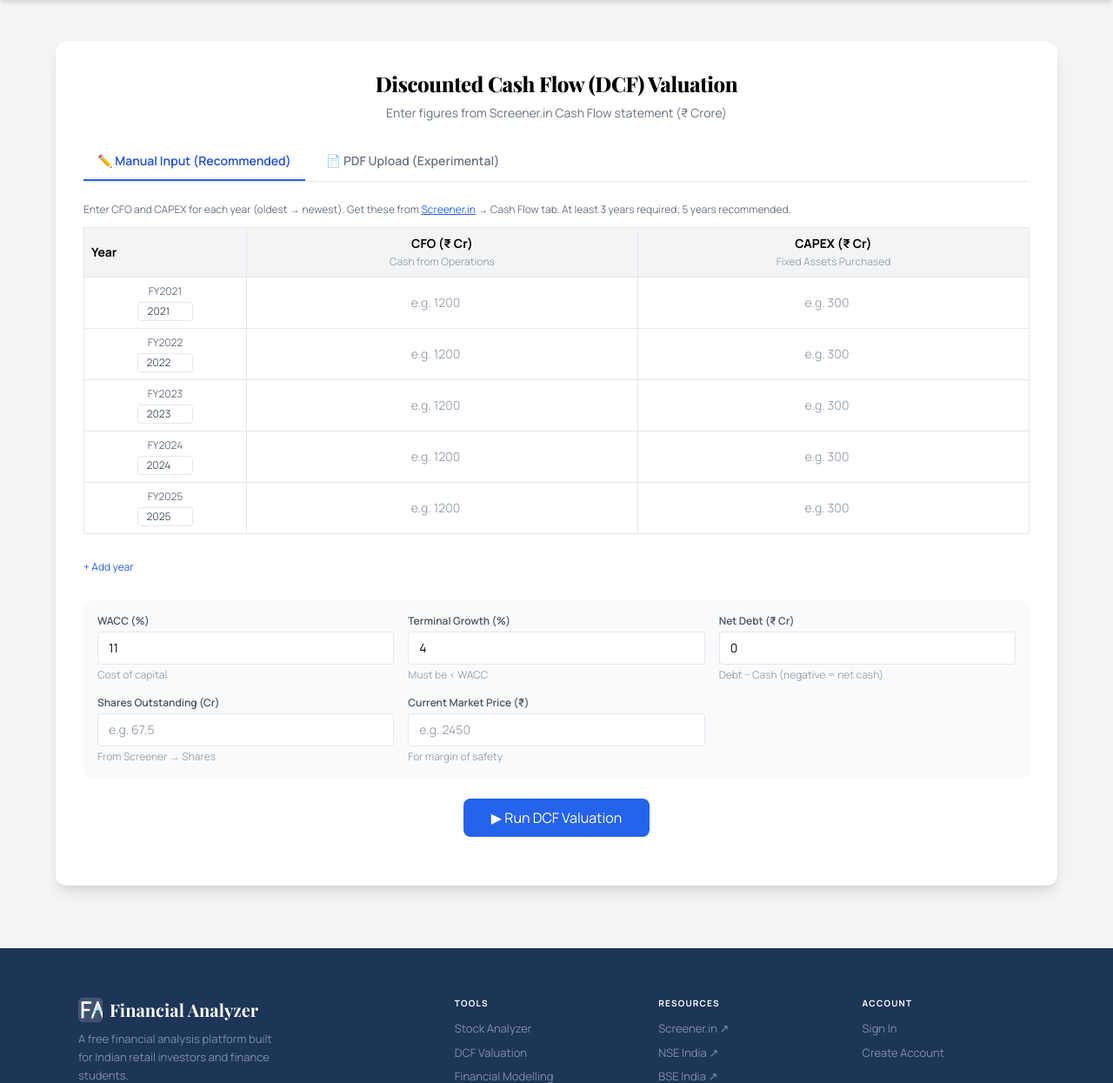
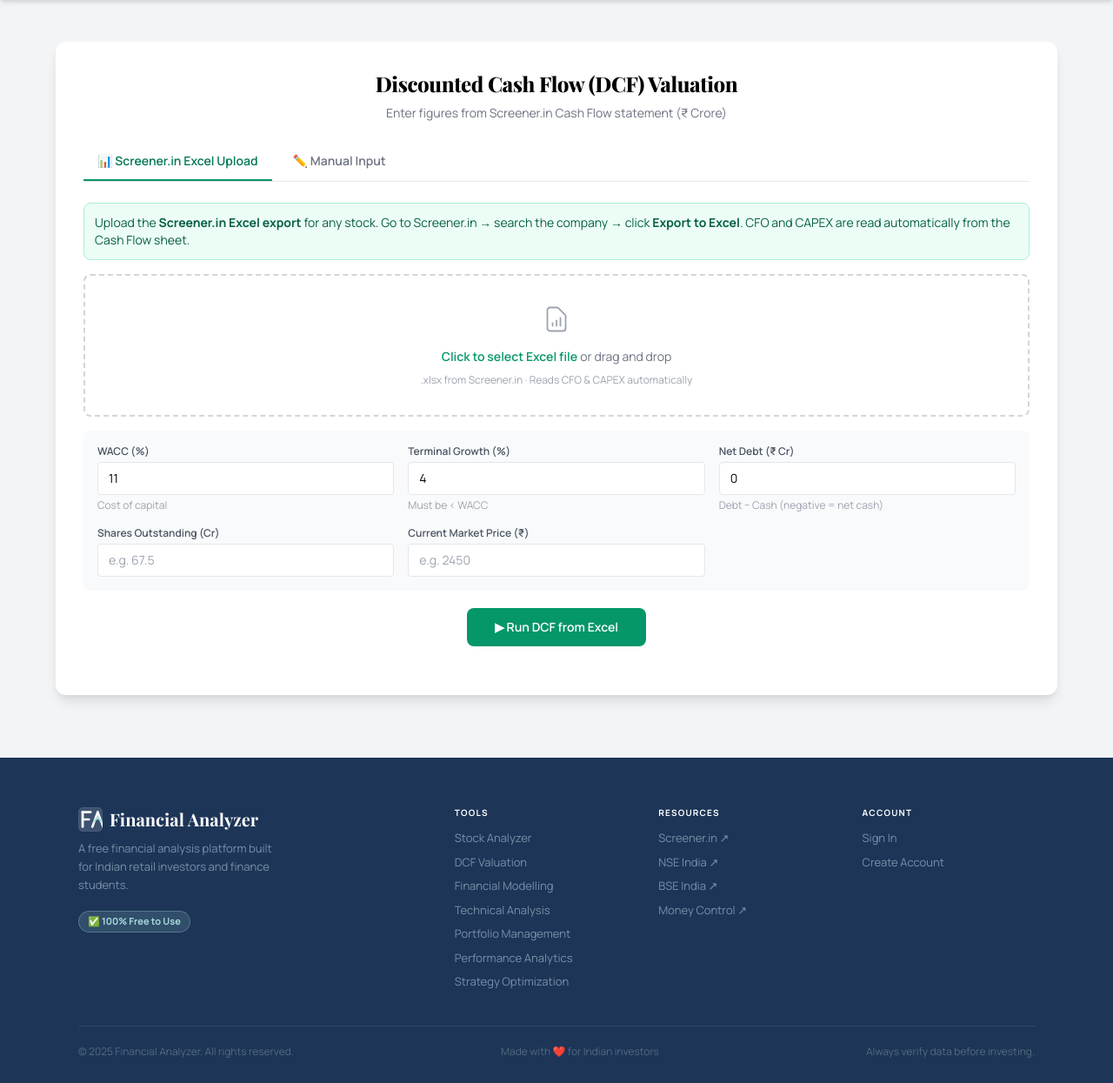
Before and after one commit to shadab-cyber/Financial-Analyzer, a Flask app: page /dcf in a window 1280 px wide. Shown: the part 64-1309 px from the top of the page at 87% size. Run offline with Flask 3, Linux system fonts and the light colour scheme; parts of the project's set-up code (start-up, migrations or seed data) failed here and were passed over; some libraries are stand-ins or nearby versions.

Commit message:
dcfvaluation.html

```diff
--- a/templates/dcfvaluation.html
+++ b/templates/dcfvaluation.html
@@ -300,20 +300,19 @@
   </h1>
   <p class="text-center text-sm text-gray-500 mb-6">Enter figures from Screener.in Cash Flow statement (₹ Crore)</p>
 
-  <!-- ── MODE TABS ─────────────────────────────────────────────────── -->
   <div class="flex gap-2 mb-6 border-b">
+    <button id="tabExcel" onclick="switchTab('excel')"
+      class="px-4 py-2 text-sm font-semibold border-b-2 border-green-600 text-green-700">
+      📊 Screener.in Excel Upload
+    </button>
     <button id="tabManual" onclick="switchTab('manual')"
-      class="px-4 py-2 text-sm font-semibold border-b-2 border-blue-600 text-blue-700">
-      ✏️ Manual Input (Recommended)
-    </button>
-    <button id="tabPdf" onclick="switchTab('pdf')"
       class="px-4 py-2 text-sm font-semibold text-gray-500 border-b-2 border-transparent hover:text-gray-700">
-      📄 PDF Upload (Experimental)
+      ✏️ Manual Input
     </button>
   </div>
 
-  <!-- ── MANUAL INPUT PANEL ────────────────────────────────────────── -->
-  <div id="panelManual">
+  <!-- ── MANUAL INPUT PANEL ─────────────────────────────────────────────── -->
+  <div id="panelManual" class="hidden">
     <p class="text-xs text-gray-500 mb-3">
       Enter CFO and CAPEX for each year (oldest → newest). Get these from
       <a href="https://screener.in" target="_blank" class="text-blue-600 underline">Screener.in</a>
@@ -373,56 +372,61 @@
     </div>
   </div>
 
-  <!-- ── PDF UPLOAD PANEL ─────────────────────────────────────────── -->
-  <div id="panelPdf" class="hidden">
-    <div class="bg-blue-50 border border-blue-200 rounded p-3 mb-4 text-sm text-blue-800">
-      Upload <strong>5 or more</strong> annual report PDFs (one per financial year, oldest to newest) for a reliable multi-year DCF. Text-based PDFs only — scanned image PDFs are not supported.
+  <!-- ── EXCEL UPLOAD PANEL (default) ─────────────────────────────────── -->
+  <div id="panelExcel">
+    <div class="bg-green-50 border border-green-200 rounded-lg p-3 mb-4 text-sm text-green-800">
+      Upload the <strong>Screener.in Excel export</strong> for any stock. Go to Screener.in &rarr; search the company &rarr; click <strong>Export to Excel</strong>. CFO and CAPEX are read automatically from the Cash Flow sheet.
     </div>
-    <div class="border-2 border-dashed p-6 rounded-lg mb-4 text-center" id="pdfDropZone"
-         ondragover="event.preventDefault();this.classList.add('border-blue-400','bg-blue-50')"
-         ondragleave="this.classList.remove('border-blue-400','bg-blue-50')"
-         ondrop="handlePdfDrop(event)">
-      <svg xmlns="http://www.w3.org/2000/svg" class="mx-auto mb-2 text-gray-400" width="32" height="32" fill="none" viewBox="0 0 24 24" stroke="currentColor" stroke-width="1.5">
-        <path stroke-linecap="round" stroke-linejoin="round" d="M9 13h6m-3-3v6m5 5H7a2 2 0 01-2-2V5a2 2 0 012-2h5.586a1 1 0 01.707.293l5.414 5.414a1 1 0 01.293.707V19a2 2 0 01-2 2z"/>
+
+    <div class="border-2 border-dashed border-gray-300 rounded-lg p-8 mb-4 text-center cursor-pointer hover:border-green-400 hover:bg-green-50 transition"
+         id="excelDropZone"
+         ondragover="event.preventDefault();this.classList.add('border-green-400','bg-green-50')"
+         ondragleave="this.classList.remove('border-green-400','bg-green-50')"
+         ondrop="handleExcelDrop(event)">
+      <svg xmlns="http://www.w3.org/2000/svg" class="mx-auto mb-3 text-gray-400" width="36" height="36" fill="none" viewBox="0 0 24 24" stroke="currentColor" stroke-width="1.2">
+        <path stroke-linecap="round" stroke-linejoin="round" d="M9 17v-2m3 2v-4m3 4v-6m2 10H7a2 2 0 01-2-2V5a2 2 0 012-2h5.586a1 1 0 01.707.293l5.414 5.414a1 1 0 01.293.707V19a2 2 0 01-2 2z"/>
       </svg>
-      <label for="pdfFiles" class="cursor-pointer text-blue-600 font-semibold hover:underline">Click to select PDFs</label>
-      <span class="text-gray-500 text-sm"> or drag and drop here</span>
-      <input type="file" id="pdfFiles" accept=".pdf" multiple class="hidden" onchange="updatePdfFileList()" />
-      <p class="text-xs text-gray-400 mt-2">Minimum 5 PDFs · One annual report per year · Max 500 MB total</p>
+      <label for="excelFile" class="cursor-pointer text-green-600 font-semibold hover:underline text-sm">Click to select Excel file</label>
+      <span class="text-gray-500 text-sm"> or drag and drop</span>
+      <input type="file" id="excelFile" accept=".xlsx,.xls" class="hidden" onchange="onExcelSelected()" />
+      <p class="text-xs text-gray-400 mt-2">.xlsx from Screener.in &middot; Reads CFO &amp; CAPEX automatically</p>
     </div>
-    <!-- File list preview -->
-    <div id="pdfFileList" class="hidden mb-4">
-      <div class="flex items-center justify-between mb-2">
-        <span class="text-xs font-semibold text-gray-600" id="pdfFileCount"></span>
-        <button onclick="clearPdfFiles()" class="text-xs text-red-500 hover:underline">Clear all</button>
-      </div>
-      <ul id="pdfFileItems" class="text-xs text-gray-600 border rounded divide-y max-h-40 overflow-y-auto bg-gray-50"></ul>
+
+    <div id="excelFilePreview" class="hidden mb-4 flex items-center gap-3 bg-gray-50 border rounded-lg px-4 py-3">
+      <svg xmlns="http://www.w3.org/2000/svg" width="20" height="20" fill="none" viewBox="0 0 24 24" stroke="#16a34a" stroke-width="1.5"><path stroke-linecap="round" stroke-linejoin="round" d="M9 17v-2m3 2v-4m3 4v-6m2 10H7a2 2 0 01-2-2V5a2 2 0 012-2h5.586a1 1 0 01.707.293l5.414 5.414a1 1 0 01.293.707V19a2 2 0 01-2 2z"/></svg>
+      <span id="excelFileName" class="text-sm font-medium text-gray-700 flex-1"></span>
+      <button onclick="clearExcelFile()" class="text-xs text-red-500 hover:underline">Remove</button>
     </div>
-    <div class="grid grid-cols-2 md:grid-cols-3 gap-4 mb-4 p-4 bg-gray-50 rounded-lg">
+
+    <div class="grid grid-cols-2 md:grid-cols-3 gap-4 mb-5 p-4 bg-gray-50 rounded-lg">
       <div>
         <label class="block text-xs font-semibold text-gray-600 mb-1">WACC (%)</label>
-        <input type="number" id="inputWACCPdf" value="11" step="0.5" class="w-full border rounded px-3 py-2 text-sm" />
+        <input type="number" id="inputWACCExcel" value="11" min="5" max="30" step="0.5" class="w-full border rounded px-3 py-2 text-sm" />
+        <p class="text-xs text-gray-400 mt-1">Cost of capital</p>
       </div>
       <div>
         <label class="block text-xs font-semibold text-gray-600 mb-1">Terminal Growth (%)</label>
-        <input type="number" id="inputTermGrowthPdf" value="4" step="0.5" class="w-full border rounded px-3 py-2 text-sm" />
+        <input type="number" id="inputTermGrowthExcel" value="4" min="0" max="10" step="0.5" class="w-full border rounded px-3 py-2 text-sm" />
+        <p class="text-xs text-gray-400 mt-1">Must be &lt; WACC</p>
       </div>
       <div>
-        <label class="block text-xs font-semibold text-gray-600 mb-1">Net Debt (₹ Cr)</label>
-        <input type="number" id="inputNetDebtPdf" value="0" class="w-full border rounded px-3 py-2 text-sm" />
+        <label class="block text-xs font-semibold text-gray-600 mb-1">Net Debt (&#8377; Cr)</label>
+        <input type="number" id="inputNetDebtExcel" value="0" step="1" class="w-full border rounded px-3 py-2 text-sm" />
+        <p class="text-xs text-gray-400 mt-1">Debt &minus; Cash (negative = net cash)</p>
       </div>
       <div>
-        <label class="block text-xs font-semibold text-gray-600 mb-1">Shares (Cr)</label>
-        <input type="number" id="inputSharesPdf" placeholder="e.g. 67.5" class="w-full border rounded px-3 py-2 text-sm" />
+        <label class="block text-xs font-semibold text-gray-600 mb-1">Shares Outstanding (Cr)</label>
+        <input type="number" id="inputSharesExcel" placeholder="e.g. 67.5" step="0.01" class="w-full border rounded px-3 py-2 text-sm" />
       </div>
       <div>
-        <label class="block text-xs font-semibold text-gray-600 mb-1">CMP (₹)</label>
-        <input type="number" id="inputCMPPdf" placeholder="e.g. 2450" class="w-full border rounded px-3 py-2 text-sm" />
+        <label class="block text-xs font-semibold text-gray-600 mb-1">Current Market Price (&#8377;)</label>
+        <input type="number" id="inputCMPExcel" placeholder="e.g. 2450" step="0.01" class="w-full border rounded px-3 py-2 text-sm" />
       </div>
     </div>
+
     <div class="text-center mb-6">
-      <button onclick="runPdfDCF()" class="bg-gray-600 text-white px-8 py-2 rounded-lg hover:bg-gray-700">
-        ▶ Run DCF from PDF
+      <button onclick="runExcelDCF()" class="bg-green-600 text-white px-8 py-2.5 rounded-lg hover:bg-green-700 font-semibold text-sm">
+        &#9654; Run DCF from Excel
       </button>
     </div>
   </div>
@@ -433,7 +437,7 @@
 
   <!-- RESULT -->
   <div id="result" class="hidden">
-    <h2 class="text-xl font-bold mb-4">📈 DCF Results</h2>
+    <h2 class="text-xl font-bold mb-4">DCF Valuation Results</h2>
     <div id="summary" class="mb-6"></div>
     <div id="warnings" class="mb-4"></div>
     <div id="tables"></div>
@@ -444,13 +448,13 @@
 <script>
 // ── Tab switching ──────────────────────────────────────────────────────────
 function switchTab(tab) {
-  const isManual = tab === 'manual';
-  document.getElementById('panelManual').classList.toggle('hidden', !isManual);
-  document.getElementById('panelPdf').classList.toggle('hidden', isManual);
-  document.getElementById('tabManual').className = isManual
-    ? 'px-4 py-2 text-sm font-semibold border-b-2 border-blue-600 text-blue-700'
+  const isExcel = tab === 'excel';
+  document.getElementById('panelExcel').classList.toggle('hidden', !isExcel);
+  document.getElementById('panelManual').classList.toggle('hidden', isExcel);
+  document.getElementById('tabExcel').className = isExcel
+    ? 'px-4 py-2 text-sm font-semibold border-b-2 border-green-600 text-green-700'
     : 'px-4 py-2 text-sm font-semibold text-gray-500 border-b-2 border-transparent hover:text-gray-700';
-  document.getElementById('tabPdf').className = !isManual
+  document.getElementById('tabManual').className = !isExcel
     ? 'px-4 py-2 text-sm font-semibold border-b-2 border-blue-600 text-blue-700'
     : 'px-4 py-2 text-sm font-semibold text-gray-500 border-b-2 border-transparent hover:text-gray-700';
 }
@@ -538,180 +542,139 @@
   }
 }
 
-// ── PDF file list helpers ──────────────────────────────────────────────────
-function updatePdfFileList() {
-  const input   = document.getElementById('pdfFiles');
-  const listDiv = document.getElementById('pdfFileList');
-  const countEl = document.getElementById('pdfFileCount');
-  const itemsEl = document.getElementById('pdfFileItems');
-  const files   = Array.from(input.files);
-
-  if (!files.length) { listDiv.classList.add('hidden'); return; }
-
-  const totalMB = (files.reduce((a, f) => a + f.size, 0) / 1024 / 1024).toFixed(1);
-  const ok      = files.length >= 5;
-  countEl.innerHTML = `<span class="${ok ? 'text-green-600' : 'text-red-600'}">${files.length} file${files.length !== 1 ? 's' : ''} selected</span> &nbsp;·&nbsp; ${totalMB} MB total${!ok ? ' &nbsp;<span class="text-red-500">(minimum 5 required)</span>' : ''}`;
-
-  itemsEl.innerHTML = files.map((f, i) => {
-    const mb   = (f.size / 1024 / 1024).toFixed(1);
-    const icon = f.size > 0 ? '📄' : '⚠️';
-    return `<li class="px-3 py-1.5 flex items-center justify-between gap-2">
-      <span>${icon} ${f.name}</span>
-      <span class="text-gray-400 flex-shrink-0">${mb} MB</span>
-    </li>`;
-  }).join('');
-
-  listDiv.classList.remove('hidden');
+// ── Excel file helpers ────────────────────────────────────────────────────
+function onExcelSelected() {
+  const input   = document.getElementById('excelFile');
+  const preview = document.getElementById('excelFilePreview');
+  const nameEl  = document.getElementById('excelFileName');
+  if (input.files.length) {
+    const f = input.files[0];
+    nameEl.textContent = f.name + '  (' + (f.size / 1024 / 1024).toFixed(1) + ' MB)';
+    preview.classList.remove('hidden');
+  } else {
+    preview.classList.add('hidden');
+  }
 }
 
-function clearPdfFiles() {
-  const input = document.getElementById('pdfFiles');
-  input.value = '';
-  document.getElementById('pdfFileList').classList.add('hidden');
+function clearExcelFile() {
+  document.getElementById('excelFile').value = '';
+  document.getElementById('excelFilePreview').classList.add('hidden');
 }
 
-function handlePdfDrop(event) {
+function handleExcelDrop(event) {
   event.preventDefault();
-  const zone  = document.getElementById('pdfDropZone');
-  zone.classList.remove('border-blue-400', 'bg-blue-50');
-  const input = document.getElementById('pdfFiles');
-  const dt    = new DataTransfer();
-  // Add existing files
-  Array.from(input.files).forEach(f => dt.items.add(f));
-  // Add dropped files (PDFs only)
-  Array.from(event.dataTransfer.files)
-    .filter(f => f.type === 'application/pdf' || f.name.toLowerCase().endsWith('.pdf'))
-    .forEach(f => dt.items.add(f));
+  const zone  = document.getElementById('excelDropZone');
+  zone.classList.remove('border-green-400', 'bg-green-50');
+  const input = document.getElementById('excelFile');
+  const files = Array.from(event.dataTransfer.files)
+    .filter(f => f.name.toLowerCase().endsWith('.xlsx') || f.name.toLowerCase().endsWith('.xls'));
+  if (!files.length) return;
+  const dt = new DataTransfer();
+  dt.items.add(files[0]);
   input.files = dt.files;
-  updatePdfFileList();
+  onExcelSelected();
 }
 
-// ── PDF DCF ────────────────────────────────────────────────────────────────
-async function runPdfDCF() {
-  const filesInput  = document.getElementById("pdfFiles");
-  const statusDiv   = document.getElementById("status");
-  const errorDiv    = document.getElementById("error");
-  const resultDiv   = document.getElementById("result");
+// ── Excel DCF ─────────────────────────────────────────────────────────────
+async function runExcelDCF() {
+  const fileInput = document.getElementById('excelFile');
+  const statusDiv = document.getElementById('status');
+  const errorDiv  = document.getElementById('error');
+  const resultDiv = document.getElementById('result');
 
-  errorDiv.classList.add("hidden");
-  resultDiv.classList.add("hidden");
+  errorDiv.classList.add('hidden');
+  resultDiv.classList.add('hidden');
+  statusDiv.classList.add('hidden');
 
-  if (filesInput.files.length < 5) {
-    errorDiv.textContent = `Please upload at least 5 annual report PDFs (one per year). You have selected ${filesInput.files.length} file${filesInput.files.length === 1 ? '' : 's'}.`;
-    errorDiv.classList.remove("hidden");
+  if (!fileInput.files.length) {
+    errorDiv.textContent = 'Please select a Screener.in Excel file first.';
+    errorDiv.classList.remove('hidden');
     return;
   }
 
-  const wacc        = parseFloat(document.getElementById("inputWACCPdf").value) / 100;
-  const termGrowth  = parseFloat(document.getElementById("inputTermGrowthPdf").value) / 100;
-  const netDebt     = parseFloat(document.getElementById("inputNetDebtPdf").value) || 0;
-  const shares      = parseFloat(document.getElementById("inputSharesPdf").value) || null;
-  const cmp         = parseFloat(document.getElementById("inputCMPPdf").value) || null;
+  const wacc       = parseFloat(document.getElementById('inputWACCExcel').value) / 100;
+  const termGrowth = parseFloat(document.getElementById('inputTermGrowthExcel').value) / 100;
+  const netDebt    = parseFloat(document.getElementById('inputNetDebtExcel').value) || 0;
+  const shares     = parseFloat(document.getElementById('inputSharesExcel').value) || null;
+  const cmp        = parseFloat(document.getElementById('inputCMPExcel').value) || null;
 
+  if (isNaN(wacc) || wacc <= 0) {
+    errorDiv.textContent = 'Please enter a valid WACC (%).';
+    errorDiv.classList.remove('hidden');
+    return;
+  }
   if (termGrowth >= wacc) {
-    errorDiv.textContent = `Terminal growth (${(termGrowth*100).toFixed(1)}%) must be less than WACC (${(wacc*100).toFixed(1)}%). Please adjust.`;
-    errorDiv.classList.remove("hidden");
+    errorDiv.textContent = `Terminal growth (${(termGrowth*100).toFixed(1)}%) must be less than WACC (${(wacc*100).toFixed(1)}%).`;
+    errorDiv.classList.remove('hidden');
     return;
   }
 
   const formData = new FormData();
-  for (const file of filesInput.files) formData.append("files", file);
-  formData.append("wacc",           wacc);
-  formData.append("terminal_growth", termGrowth);
-  formData.append("net_debt",        netDebt);
-  if (shares) formData.append("shares_outstanding", shares);
-  if (cmp)    formData.append("current_price",       cmp);
+  formData.append('file',             fileInput.files[0]);
+  formData.append('wacc',             wacc);
+  formData.append('terminal_growth',  termGrowth);
+  formData.append('net_debt',         netDebt);
+  if (shares) formData.append('shares_outstanding', shares);
+  if (cmp)    formData.append('current_price',       cmp);
 
-  statusDiv.innerHTML = `<div class="text-sm font-semibold text-blue-700">Uploading ${filesInput.files.length} PDFs…</div>`;
-  statusDiv.classList.remove("hidden");
+  statusDiv.innerHTML = '<div class="text-sm font-semibold text-green-700">Reading Excel file…</div>';
+  statusDiv.classList.remove('hidden');
 
   try {
-      // Step 1: upload files + params → get job_id immediately (no timeout risk)
-      const res = await fetch("/dcf/upload", { method: "POST", body: formData });
+    const res  = await fetch('/dcf/excel', { method: 'POST', body: formData });
+    const data = await res.json();
+    statusDiv.classList.add('hidden');
+    statusDiv.innerHTML = '';
 
-      if (!res.ok) {
-        const body = await res.json().catch(() => ({}));
-        throw new Error(body.error || `Server error ${res.status}`);
+    if (data.error) {
+      errorDiv.textContent = data.error;
+      errorDiv.classList.remove('hidden');
+      return;
+    }
+
+    // Show extracted data preview before results
+    if (data['Extracted CFO'] && data['Extracted Years']) {
+      const years  = data['Extracted Years'];
+      const cfos   = data['Extracted CFO'];
+      const capexs = data['Extracted CAPEX'];
+      let previewHtml = `<div class="mb-5 p-4 bg-gray-50 border rounded-lg">
+        <p class="text-xs font-semibold text-gray-600 mb-2 uppercase tracking-wide">Extracted from Excel — verify before proceeding</p>
+        <div class="overflow-x-auto">
+        <table class="w-full text-xs border">
+          <thead class="bg-gray-100"><tr>
+            <th class="border p-2 text-left">Year</th>
+            <th class="border p-2 text-right">CFO (&#8377; Cr)</th>
+            <th class="border p-2 text-right">CAPEX proxy (&#8377; Cr)</th>
+            <th class="border p-2 text-right">FCF (&#8377; Cr)</th>
+          </tr></thead><tbody>`;
+      for (let i = 0; i < years.length; i++) {
+        const fcf = (cfos[i] - capexs[i]).toFixed(2);
+        const fcfColor = fcf < 0 ? 'text-red-600' : 'text-green-700';
+        previewHtml += `<tr>
+          <td class="border p-2">${years[i]}</td>
+          <td class="border p-2 text-right">${Number(cfos[i]).toLocaleString('en-IN', {minimumFractionDigits:2, maximumFractionDigits:2})}</td>
+          <td class="border p-2 text-right">${Number(capexs[i]).toLocaleString('en-IN', {minimumFractionDigits:2, maximumFractionDigits:2})}</td>
+          <td class="border p-2 text-right font-semibold ${fcfColor}">${Number(fcf).toLocaleString('en-IN', {minimumFractionDigits:2, maximumFractionDigits:2})}</td>
+        </tr>`;
       }
+      previewHtml += `</tbody></table></div>
+        <p class="text-xs text-gray-400 mt-2">CAPEX = absolute value of Cash from Investing Activity (includes acquisitions). If this overstates CAPEX, switch to Manual Input.</p>
+      </div>`;
+      document.getElementById('warnings').innerHTML = previewHtml + (document.getElementById('warnings').innerHTML || '');
+    }
 
-      const { job_id } = await res.json();
-      if (!job_id) throw new Error("No job ID returned from server.");
-
-      // Step 2: poll /dcf/status/<job_id> every 2 seconds
-      statusDiv.textContent = "Extracting financials from PDFs…";
-
-      await new Promise((resolve, reject) => {
-        let consecutiveErrors = 0;
-        let totalSeconds      = 0;
-        const N               = filesInput.files.length;
-        const MAX_WAIT_SECONDS  = N * 100;   // 100s per PDF (generous ceiling)
-        const MAX_CONSEC_ERRORS = 5;
-
-        const interval = setInterval(async () => {
-          totalSeconds += 2;
-          if (totalSeconds > MAX_WAIT_SECONDS) {
-            clearInterval(interval);
-            reject(new Error(
-              `Analysis timed out after ${Math.round(MAX_WAIT_SECONDS/60)} minutes. ` +
-              `Try uploading Screener.in-exported PDFs instead of full annual reports — ` +
-              `they contain only the financial statements and extract in seconds.`
-            ));
-            return;
-          }
-
-          try {
-            const poll = await fetch(`/dcf/status/${job_id}`);
-
-            if (poll.status === 503 || poll.status === 502) {
-              consecutiveErrors++;
-              statusDiv.textContent = `Server restarting… retrying (${consecutiveErrors}/${MAX_CONSEC_ERRORS})`;
-              if (consecutiveErrors >= MAX_CONSEC_ERRORS) {
-                clearInterval(interval);
-                reject(new Error('Server unavailable. Try uploading 1–2 PDFs at a time.'));
-              }
-              return;
-            }
-
-            consecutiveErrors = 0;
-            const job = await poll.json();
-
-            if (job.status === "processing" || job.status === "queued") {
-              const pct  = job.percent || 0;
-              const msg  = job.progress || "Processing…";
-              statusDiv.innerHTML = `
-                <div class="text-sm font-semibold text-blue-700 mb-1">${msg}</div>
-                <div class="w-full bg-gray-200 rounded-full h-2 mt-1">
-                  <div class="bg-blue-500 h-2 rounded-full transition-all" style="width:${pct}%"></div>
-                </div>
-                <div class="text-xs text-gray-400 mt-1">${pct}% complete · ${Math.round((MAX_WAIT_SECONDS - totalSeconds)/60)}min remaining max</div>`;
-            } else if (job.status === "done") {
-              clearInterval(interval);
-              statusDiv.classList.add("hidden");
-              statusDiv.textContent = '';
-              renderDCF(job.result);
-              resultDiv.classList.remove("hidden");
-              resolve();
-            } else if (job.status === "error") {
-              clearInterval(interval);
-              reject(new Error(job.error || "DCF processing failed."));
-            }
-          } catch (pollErr) {
-            consecutiveErrors++;
-            if (consecutiveErrors >= MAX_CONSEC_ERRORS) {
-              clearInterval(interval);
-              reject(pollErr);
-            }
-          }
-        }, 2000);
-      });
+    renderDCF(data);
+    resultDiv.classList.remove('hidden');
+    resultDiv.scrollIntoView({ behavior: 'smooth', block: 'start' });
 
   } catch (err) {
     statusDiv.innerHTML = '';
-    statusDiv.classList.add("hidden");
-    errorDiv.textContent = err.message;
-    errorDiv.classList.remove("hidden");
+    statusDiv.classList.add('hidden');
+    errorDiv.textContent = 'Error: ' + err.message;
+    errorDiv.classList.remove('hidden');
   }
 }
+
 
 function renderDCF(data) {
   const ev   = data["Enterprise Value (₹ Cr)"];
```
